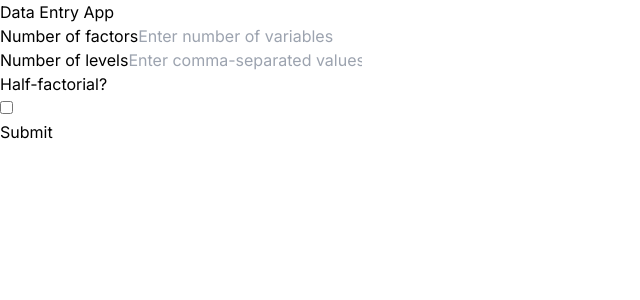
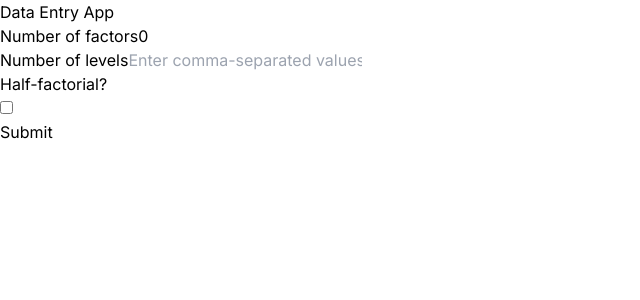
Before and after one commit to skudz96/design-of-experiment-frontend, a Next.js app: page / in a window 1280 px wide. Shown: the top 300 px of the page, without its empty margins (0-640 px from the left). Built offline with nearby package versions, Linux system fonts and the light colour scheme.

Commit message:
state handling works, matrix generated via form successfully in the console

```diff
--- a/src/app/Components/Form.tsx
+++ b/src/app/Components/Form.tsx
@@ -2,14 +2,32 @@
 
 import { useState } from "react";
 
-export default function Form() {
-  // Defining state variables for all function parameters
-  const [integerValue, setIntegerValue] = useState("");
+// Defining types for the props coming from the parent component
+// This is a good practice to ensure that the props are of the correct type
+interface FormProps {
+  factor: number;
+  setFactors: (value: number) => void;
+  levels: number[];
+  setLevels: (value: number[]) => void;
+  halfFactorial: boolean;
+  setHalfFactorial: (value: boolean) => void;
+  generateDesignMatrix: (
+    factors: number,
+    levels: number[],
+    halfFactorial: boolean
+  ) => number[][];
+}
+
+export default function Form({
+  factor,
+  setFactors,
+  levels,
+  setLevels,
+  halfFactorial,
+  setHalfFactorial,
+  generateDesignMatrix,
+}: FormProps) {
   const [arrayValue, setArrayValue] = useState("");
-  const [booleanValue, setBooleanValue] = useState(false);
-
-  // State variable for converting level input to an array
-  const [levels, setLevels] = useState<number[]>([]);
 
   // Event handler for input change
   // Basically splits the comma separated values into an array, which matrix function expects
@@ -23,9 +41,13 @@ export default function Form() {
   const handleSubmit = (e: React.FormEvent) => {
     e.preventDefault();
     // Handle form submission logic here
-    console.log("Number of factors: ", integerValue);
+    // Testing to see form logs arguments in correct format, remove if not needed
+    console.log("Number of factors: ", factor);
     console.log("Number of levels: ", levels);
-    console.log("Half-factorial: ", booleanValue);
+    console.log("Half-factorial: ", halfFactorial);
+
+    // Executing the function passed from the parent component with the formatted arguments, generates the matrix in the console
+    generateDesignMatrix(factor, levels, halfFactorial);
   };
 
   return (
@@ -45,8 +67,8 @@ export default function Form() {
         <input // Variable for the number of factors, strictly integer
           id="integer"
           type="number"
-          value={integerValue} // value it set to the state variable integerValue
-          onChange={(e) => setIntegerValue(e.target.value)} // state variable updated when user types
+          value={factor} // value it set to the passed state variable from parent component
+          onChange={(e) => setFactors(Number(e.target.value))} // state variable updated when user types
           className="w-full px-3 py-2 border border-gray-300 rounded-md shadow-sm focus:outline-none focus:ring-2 focus:ring-blue-500 focus:border-blue-500 transition-all duration-300"
           placeholder="Enter number of variables"
         />
@@ -81,14 +103,14 @@ export default function Form() {
             type="checkbox"
             name="boolean"
             id="boolean"
-            checked={booleanValue}
-            onChange={(e) => setBooleanValue(e.target.checked)}
+            checked={halfFactorial}
+            onChange={(e) => setHalfFactorial(e.target.checked)}
             className="toggle-checkbox absolute block w-6 h-6 rounded-full bg-white border-4 appearance-none cursor-pointer"
           />
           <label
             htmlFor="boolean"
             className={`toggle-label block overflow-hidden h-6 rounded-full bg-gray-300 cursor-pointer ${
-              booleanValue ? "bg-blue-500" : ""
+              halfFactorial ? "bg-blue-500" : ""
             }`}
           ></label>
         </div>
--- a/src/app/page.tsx
+++ b/src/app/page.tsx
@@ -1,13 +1,84 @@
+"use client";
+
 import Form from "./Components/Form";
+import fastCartesian from "fast-cartesian";
+import { useState } from "react";
+
+// 1. Create a function named `generateDesignMatrix` that takes in three parameters: `factors`, `levels`, and `halfFactorial`. The function should return an array of arrays.
+// 2. The `factors` parameter is an integer that represents the number of factors in the design matrix.
+// 3. The `levels` parameter is an integer that represents the number of levels for each factor in the design matrix.
+// 4. The `halfFactorial` parameter is a boolean that represents whether the design matrix should be a half-factorial design. If `halfFactorial` is `true`, the final column should be the product of all the other factors. If `halfFactorial` is `false`, the final column should be `1`.
+// 5. The function should return an array of arrays representing the design matrix. Each inner array should represent a row in the design matrix, and each element in the inner array should represent a factor level.
+// 6. The matrix should be generated by passing the array of arrays to the `fast-cartesian` package. You can install the package using `npm install fast-cartesian`.
+
+/* interface TableProps {
+  factors: number;
+  levels: number[];
+  halfFactorial: boolean;
+} */
+
+// defining types of arguments
+// and saying we are expecting a numeric array of arrays as a return
+function generateDesignMatrix(
+  factors: number,
+  levels: number[],
+  halfFactorial: boolean
+): number[][] {
+  // Check if the criteria are met
+  if (levels.length > 3 || factors > 6 || factors * levels.length > 15) {
+    throw new Error(
+      "Error: Exceeds the limit of 3 levels, 6 factors, and 15 repeats."
+    );
+  }
+  let arrays;
+
+  if (halfFactorial) {
+    // Create an array with factors - 1 number of elements, each being the 'levels' array
+    arrays = Array(factors - 1).fill(levels);
+  } else {
+    // Create an array with factors number of elements, each being the 'levels' array
+    arrays = Array(factors).fill(levels);
+  }
+
+  // Use fastCartesian package to generate all possible combinations
+  // a bunch of typescript jargon needed to define the type of the matrix
+  let matrix: number[][] = fastCartesian(arrays) as number[][];
+
+  if (halfFactorial) {
+    // Add the final column to the matrix
+    matrix = matrix.map((row: number[]) => [
+      ...row,
+      row.reduce((acc, cur) => acc * cur, 1),
+    ]);
+  }
+
+  // returns a numerical array of arrays
+  console.log(matrix);
+}
 
 export default function Home() {
+  // Defining state variables for all function parameters
+  const [integerValue, setIntegerValue] = useState<number>(0);
+  const [booleanValue, setBooleanValue] = useState(false);
+  // State variable for converting level input to an array
+  const [levels, setLevels] = useState<number[]>([]);
+
   return (
     <main className="min-h-screen bg-gradient-to-br from-gray-50 to-gray-100 py-12 px-4 sm:px-6 lg:px-8">
       <div className="max-w-md mx-auto">
         <h1 className="text-3xl font-semibold text-center text-gray-800 mb-8">
           Data Entry App
         </h1>
-        <Form />
+        {/* Passing states to the form */}
+        <Form
+          factor={integerValue}
+          setFactors={setIntegerValue}
+          levels={levels}
+          setLevels={setLevels}
+          halfFactorial={booleanValue}
+          setHalfFactorial={setBooleanValue}
+          generateDesignMatrix={generateDesignMatrix}
+        />
       </div>
     </main>
   );
```
Also changed, not shown: src/app/Components/Table.tsx (+0 -52 lines).
